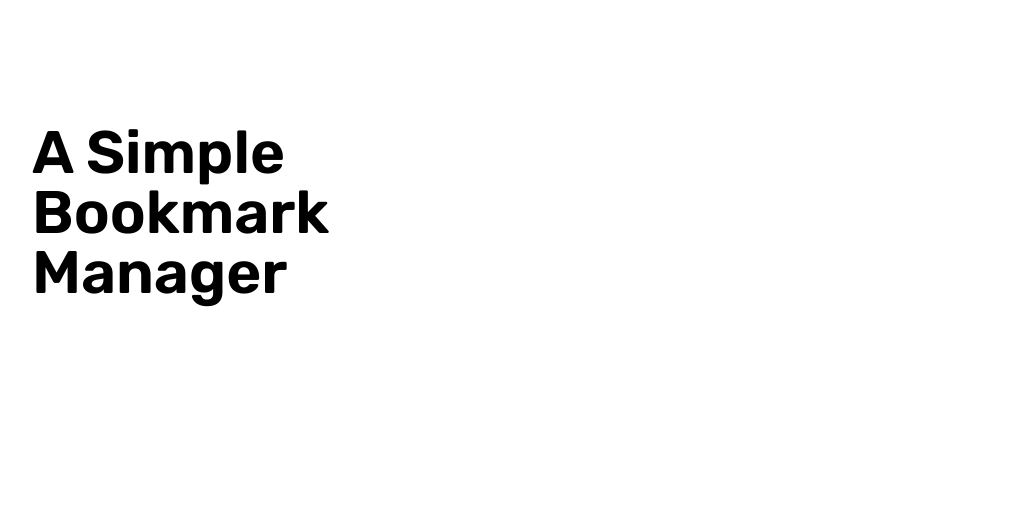
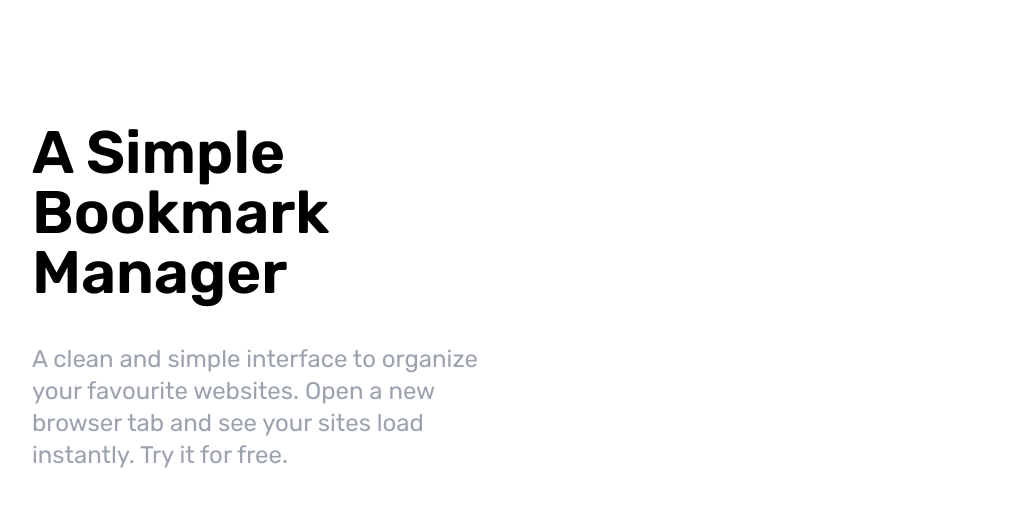
Before and after one commit to Soulbolt/bookmark, a website: page index.html in a window 1280 px wide. Shown: the part 105-612 px from the top of the page, without its empty margins (122-1157 px from the left). Drawn offline with Linux system fonts and the light colour scheme.

Commit message:
Add paragraph with context.

```diff
--- a/index.html
+++ b/index.html
@@ -55,6 +55,13 @@
           >
             A Simple Bookmark Manager
           </h1>
+          <p
+            class="max-w-md mx-auto text-lg text-center text-gray-400 lg:text-2xl lg:text-left lg:mt-0 lg:mx-0"
+          >
+            A clean and simple interface to organize your favourite websites.
+            Open a new browser tab and see your sites load instantly. Try it for
+            free.
+          </p>
         </div>
 
         <!-- Image -->
```
Also changed, not shown: css/style.css.
